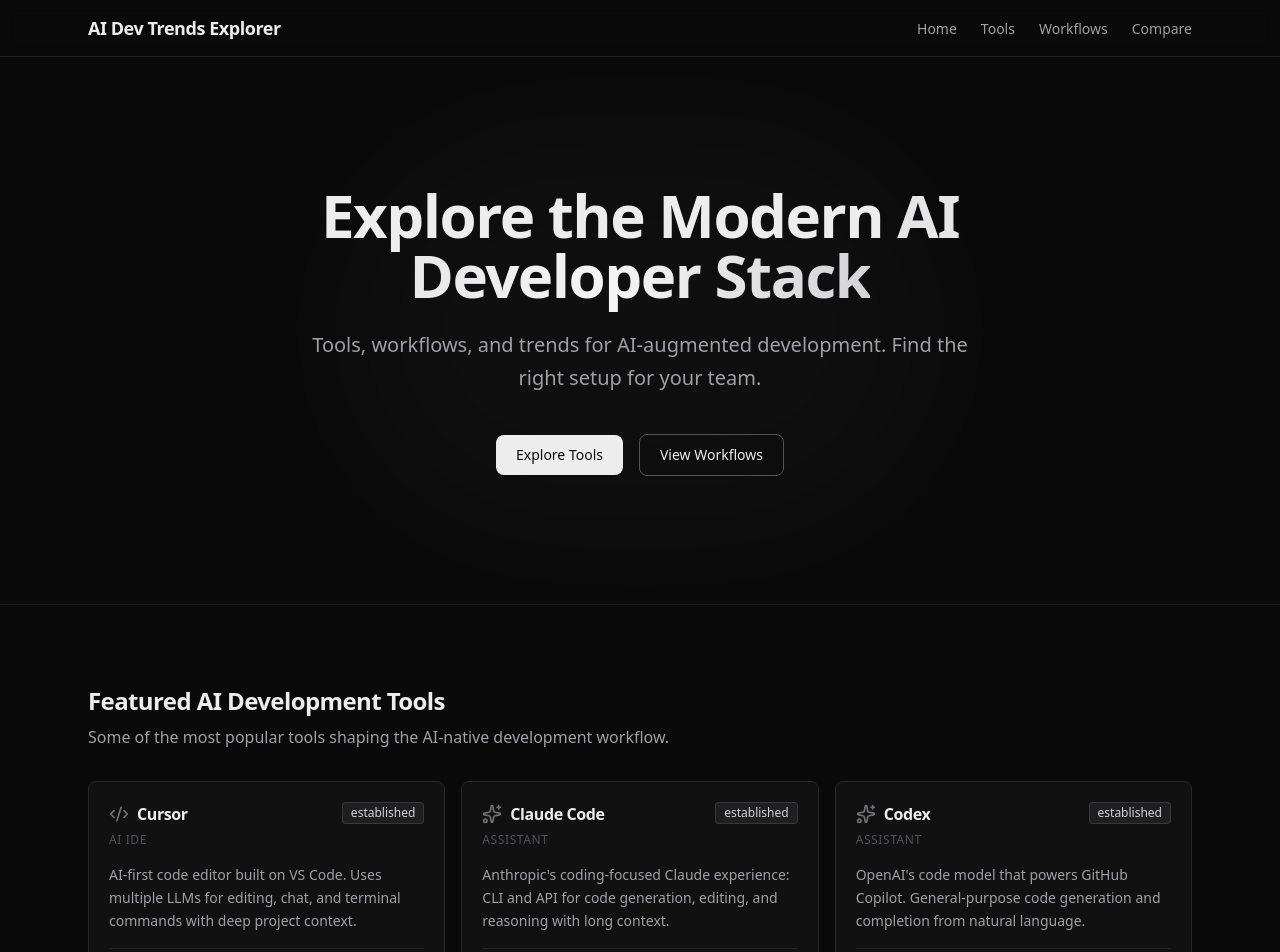
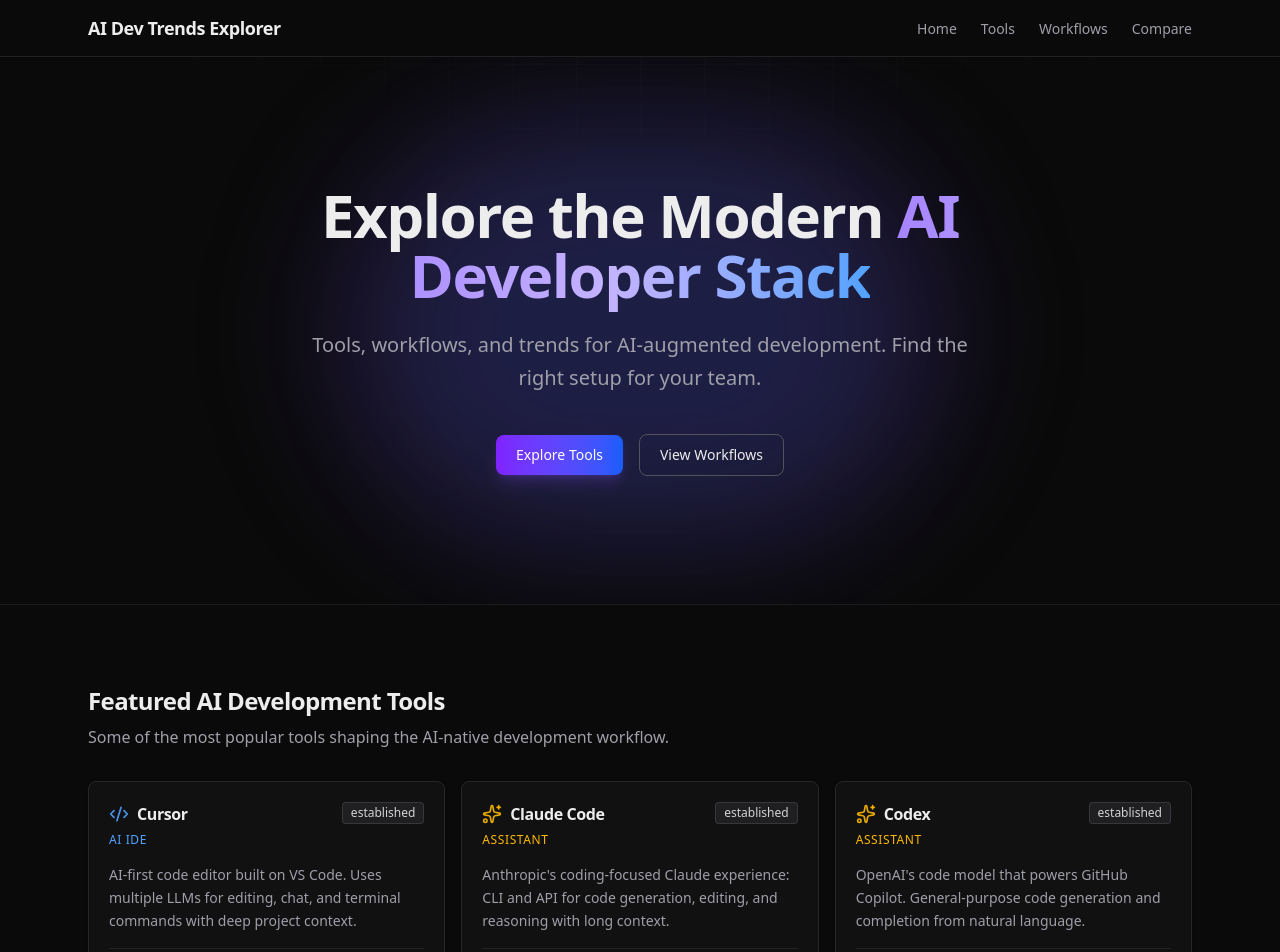
Before and after one commit to ian-schwartz/ai-dev-trends-explorer, a Next.js app: page / in a window 1280 px wide. Shown: the top 952 px of the page. Built offline with nearby package versions, Linux system fonts and the light colour scheme.

Commit message:
style: introduce accent color system and background grid

```diff
--- a/src/app/globals.css
+++ b/src/app/globals.css
@@ -5,6 +5,15 @@
   --foreground: #ededed;
   --muted: #27272a;
   --border: #3f3f46;
+  /* Primary accent: violet → blue */
+  --accent-from: #8b5cf6;
+  --accent-to: #3b82f6;
+  /* Category accents (subtle use) */
+  --category-ai-ide: #3b82f6;
+  --category-coding-agent: #8b5cf6;
+  --category-ui-generator: #10b981;
+  --category-assistant: #f59e0b;
+  --category-terminal-tool: #06b6d4;
 }
 
 @theme inline {
@@ -20,4 +29,28 @@
   background: var(--background);
   color: var(--foreground);
   font-family: var(--font-sans), system-ui, sans-serif;
+  position: relative;
 }
+
+/* Subtle background depth: faint grid + soft radial */
+body::before {
+  content: "";
+  position: fixed;
+  inset: 0;
+  pointer-events: none;
+  z-index: 0;
+  background-image:
+    linear-gradient(rgba(255, 255, 255, 0.02) 1px, transparent 1px),
+    linear-gradient(90deg, rgba(255, 255, 255, 0.02) 1px, transparent 1px);
+  background-size: 64px 64px;
+  mask-image: radial-gradient(
+    ellipse 80% 50% at 50% 0%,
+    black 0%,
+    transparent 70%
+  );
+  -webkit-mask-image: radial-gradient(
+    ellipse 80% 50% at 50% 0%,
+    black 0%,
+    transparent 70%
+  );
+}
--- a/src/app/layout.tsx
+++ b/src/app/layout.tsx
@@ -28,8 +28,10 @@
       <body
         className={`${geistSans.variable} ${geistMono.variable} antialiased min-h-screen bg-background text-foreground`}
       >
-        <Nav />
-        {children}
+        <div className="relative z-10">
+          <Nav />
+          {children}
+        </div>
       </body>
     </html>
   );
--- a/src/components/compare/CompareSelector.tsx
+++ b/src/components/compare/CompareSelector.tsx
@@ -51,7 +51,7 @@
               const tool = slug ? tools.find((t) => t.slug === slug) ?? null : null;
               onSelectionChange(index, tool);
             }}
-            className="w-full rounded-lg border border-zinc-800 bg-zinc-900/80 px-3 py-2 text-sm text-foreground focus:border-zinc-600 focus:outline-none focus:ring-1 focus:ring-zinc-600"
+            className="w-full rounded-lg border border-zinc-800 bg-zinc-900/80 px-3 py-2 text-sm text-foreground focus:border-violet-500/50 focus:outline-none focus:ring-1 focus:ring-violet-500/30"
           >
             <option value="">Select a tool...</option>
             {getOptionsForSlot(index).map((tool) => (
--- a/src/components/compare/CompareTable.tsx
+++ b/src/components/compare/CompareTable.tsx
@@ -6,6 +6,14 @@
   "ui-generator": "UI generator",
   "assistant": "Assistant",
   "terminal-tool": "Terminal tool",
+};
+
+const categoryColors: Record<ToolItem["category"], string> = {
+  "ai-ide": "text-blue-400",
+  "coding-agent": "text-violet-400",
+  "ui-generator": "text-emerald-400",
+  "assistant": "text-amber-400",
+  "terminal-tool": "text-cyan-400",
 };
 
 interface CompareTableProps {
@@ -40,7 +48,14 @@
   }
 
   const rows: { label: string; render: (t: ToolItem) => React.ReactNode }[] = [
-    { label: "Category", render: (t) => categoryLabels[t.category] },
+    {
+      label: "Category",
+      render: (t) => (
+        <span className={categoryColors[t.category]}>
+          {categoryLabels[t.category]}
+        </span>
+      ),
+    },
     { label: "Trend", render: (t) => t.trend },
     {
       label: "Best use cases",
@@ -73,7 +88,7 @@
   ];
 
   return (
-    <div className="overflow-x-auto rounded-lg border border-zinc-800">
+    <div className="overflow-x-auto rounded-lg border border-zinc-800 shadow-sm">
       <table className="w-full min-w-[32rem] border-collapse text-left">
         <thead>
           <tr className="border-b border-zinc-800">
@@ -83,7 +98,7 @@
             {tools.map((tool) => (
               <th
                 key={tool.slug}
-                className="bg-zinc-900/80 px-4 py-3 text-sm font-semibold text-foreground"
+                className="border-l border-zinc-800/80 bg-zinc-900/80 px-4 py-3 text-sm font-semibold text-foreground"
               >
                 {tool.name}
               </th>
--- a/src/components/home/FeaturedToolsSection.tsx
+++ b/src/components/home/FeaturedToolsSection.tsx
@@ -31,7 +31,7 @@
         <div className="mt-8 flex justify-center">
           <Link
             href="/tools"
-            className="inline-flex items-center justify-center rounded-lg border border-zinc-600 bg-transparent px-5 py-2.5 text-sm font-medium text-foreground transition-colors hover:border-zinc-500 hover:bg-zinc-800/50"
+            className="inline-flex items-center justify-center rounded-lg border border-zinc-600 bg-transparent px-5 py-2.5 text-sm font-medium text-foreground transition-colors hover:border-violet-500/50 hover:bg-violet-500/5"
           >
             View All Tools
           </Link>
--- a/src/components/home/HeroSection.tsx
+++ b/src/components/home/HeroSection.tsx
@@ -6,12 +6,13 @@
 export function HeroSection() {
   return (
     <section className="relative overflow-hidden border-b border-zinc-800/60 py-24 sm:py-32">
-      {/* Subtle gradient glow */}
+      {/* Stronger radial gradient glow (violet/blue accent) */}
       <div
-        className="pointer-events-none absolute inset-0 opacity-40"
+        className="pointer-events-none absolute inset-0"
         aria-hidden
       >
-        <div className="absolute left-1/2 top-1/2 h-[24rem] w-[36rem] -translate-x-1/2 -translate-y-1/2 rounded-full bg-zinc-600/20 blur-3xl" />
+        <div className="absolute left-1/2 top-1/2 h-[28rem] w-[40rem] -translate-x-1/2 -translate-y-1/2 rounded-full bg-violet-500/15 blur-3xl" />
+        <div className="absolute left-1/2 top-1/2 h-[24rem] w-[32rem] -translate-x-1/2 -translate-y-1/2 rounded-full bg-blue-500/10 blur-3xl" />
       </div>
 
       <motion.div
@@ -22,7 +23,7 @@
       >
         <h1 className="text-4xl font-bold tracking-tight text-foreground sm:text-5xl lg:text-6xl">
           Explore the Modern{" "}
-          <span className="bg-gradient-to-r from-zinc-200 via-zinc-100 to-zinc-300 bg-clip-text text-transparent">
+          <span className="bg-gradient-to-r from-violet-400 via-violet-300 to-blue-400 bg-clip-text text-transparent">
             AI Developer Stack
           </span>
         </h1>
@@ -33,13 +34,13 @@
         <div className="mt-10 flex flex-col items-center justify-center gap-3 sm:flex-row sm:gap-4">
           <Link
             href="/tools"
-            className="inline-flex w-full items-center justify-center rounded-lg bg-foreground px-5 py-2.5 text-sm font-medium text-background transition-colors hover:bg-zinc-200 sm:w-auto"
+            className="inline-flex w-full items-center justify-center rounded-lg bg-gradient-to-r from-violet-600 to-blue-600 px-5 py-2.5 text-sm font-medium text-white shadow-lg shadow-violet-500/20 transition-all duration-200 hover:from-violet-500 hover:to-blue-500 hover:shadow-violet-500/25 sm:w-auto"
           >
             Explore Tools
           </Link>
           <Link
             href="/workflows"
-            className="inline-flex w-full items-center justify-center rounded-lg border border-zinc-600 bg-transparent px-5 py-2.5 text-sm font-medium text-foreground transition-colors hover:border-zinc-500 hover:bg-zinc-800/50 sm:w-auto"
+            className="inline-flex w-full items-center justify-center rounded-lg border border-zinc-600 bg-transparent px-5 py-2.5 text-sm font-medium text-foreground transition-colors hover:border-violet-500/50 hover:bg-violet-500/5 sm:w-auto"
           >
             View Workflows
           </Link>
--- a/src/components/home/WorkflowPreviewSection.tsx
+++ b/src/components/home/WorkflowPreviewSection.tsx
@@ -50,7 +50,7 @@
         <div className="mt-10 flex justify-center">
           <Link
             href="/workflows"
-            className="inline-flex items-center justify-center rounded-lg border border-zinc-600 bg-transparent px-5 py-2.5 text-sm font-medium text-foreground transition-colors hover:border-zinc-500 hover:bg-zinc-800/50"
+            className="inline-flex items-center justify-center rounded-lg border border-zinc-600 bg-transparent px-5 py-2.5 text-sm font-medium text-foreground transition-colors hover:border-violet-500/50 hover:bg-violet-500/5"
           >
             View All Workflows
           </Link>
--- a/src/components/layout/Nav.tsx
+++ b/src/components/layout/Nav.tsx
@@ -13,7 +13,7 @@
       <nav className="mx-auto flex h-14 max-w-6xl items-center justify-between px-4 sm:px-6">
         <Link
           href="/"
-          className="text-lg font-semibold tracking-tight text-foreground hover:text-zinc-300 transition-colors"
+          className="text-lg font-semibold tracking-tight text-foreground transition-colors hover:text-violet-300"
         >
           AI Dev Trends Explorer
         </Link>
@@ -22,7 +22,7 @@
             <li key={href}>
               <Link
                 href={href}
-                className="text-sm font-medium text-zinc-400 hover:text-foreground transition-colors"
+                className="text-sm font-medium text-zinc-400 transition-colors hover:text-violet-300"
               >
                 {label}
               </Link>
--- a/src/components/tools/ToolCard.tsx
+++ b/src/components/tools/ToolCard.tsx
@@ -24,6 +24,14 @@
   "terminal-tool": Terminal,
 };
 
+const categoryColors: Record<ToolCategory, { label: string; icon: string; tag: string }> = {
+  "ai-ide": { label: "text-blue-400", icon: "text-blue-400/90", tag: "bg-blue-500/10 text-blue-300" },
+  "coding-agent": { label: "text-violet-400", icon: "text-violet-400/90", tag: "bg-violet-500/10 text-violet-300" },
+  "ui-generator": { label: "text-emerald-400", icon: "text-emerald-400/90", tag: "bg-emerald-500/10 text-emerald-300" },
+  "assistant": { label: "text-amber-400", icon: "text-amber-400/90", tag: "bg-amber-500/10 text-amber-300" },
+  "terminal-tool": { label: "text-cyan-400", icon: "text-cyan-400/90", tag: "bg-cyan-500/10 text-cyan-300" },
+};
+
 const trendStyles: Record<TrendLevel, string> = {
   rising: "bg-emerald-500/15 text-emerald-400 border-emerald-500/30",
   established: "bg-zinc-500/15 text-zinc-300 border-zinc-500/30",
@@ -37,6 +45,7 @@
 
 export function ToolCard({ tool }: ToolCardProps) {
   const Icon = categoryIcons[tool.category];
+  const colors = categoryColors[tool.category];
   const href = tool.website;
   const isClickable = Boolean(href);
 
@@ -46,14 +55,14 @@
         <div className="min-w-0 flex-1">
           <div className="flex items-center gap-2">
             <Icon
-              className="h-5 w-5 shrink-0 text-zinc-500"
+              className={`h-5 w-5 shrink-0 ${colors.icon}`}
               aria-hidden
             />
             <h3 className="font-semibold tracking-tight text-foreground">
               {tool.name}
             </h3>
           </div>
-          <p className="mt-1.5 text-xs font-medium uppercase tracking-wider text-zinc-600">
+          <p className={`mt-1.5 text-xs font-medium uppercase tracking-wider ${colors.label}`}>
             {categoryLabels[tool.category]}
           </p>
         </div>
@@ -72,7 +81,7 @@
         {tool.tags.slice(0, 5).map((tag) => (
           <span
             key={tag}
-            className="rounded-md bg-zinc-800/80 px-2 py-0.5 text-xs text-zinc-400"
+            className={`rounded-md px-2 py-0.5 text-xs ${colors.tag}`}
           >
             {tag}
           </span>
@@ -88,8 +97,8 @@
   );
 
   const interactiveHover =
-    "hover:border-zinc-600 hover:bg-zinc-900/80 hover:shadow-[0_0_0_1px_rgba(255,255,255,0.04)] hover:-translate-y-0.5 cursor-pointer";
-  const baseClasses = `group block rounded-lg border border-zinc-800 bg-zinc-900/50 p-5 text-left transition-all duration-200 ${isClickable ? interactiveHover : "hover:border-zinc-700"}`;
+    "hover:border-violet-500/30 hover:shadow-md hover:shadow-violet-500/5 hover:-translate-y-0.5 cursor-pointer";
+  const baseClasses = `group block rounded-lg border border-zinc-800 bg-zinc-900/50 p-5 text-left shadow-sm transition-all duration-200 ${isClickable ? interactiveHover : "hover:border-zinc-700"}`;
 
   if (isClickable && href) {
     return (
--- a/src/components/tools/ToolFilters.tsx
+++ b/src/components/tools/ToolFilters.tsx
@@ -34,7 +34,7 @@
           placeholder="Search by name..."
           value={filters.search}
           onChange={(e) => update({ search: e.target.value.trimStart() })}
-          className="w-full rounded-lg border border-zinc-800 bg-zinc-900/80 px-3 py-2 text-sm text-foreground placeholder-zinc-500 focus:border-zinc-600 focus:outline-none focus:ring-1 focus:ring-zinc-600 sm:max-w-xs"
+          className="w-full rounded-lg border border-zinc-800 bg-zinc-900/80 px-3 py-2 text-sm text-foreground placeholder-zinc-500 focus:border-violet-500/50 focus:outline-none focus:ring-1 focus:ring-violet-500/30 sm:max-w-xs"
           aria-label="Search tools by name"
         />
         <div className="flex flex-wrap items-center gap-3">
@@ -66,7 +66,7 @@
             onClick={() => update({ category: value })}
             className={`rounded-lg border px-3 py-1.5 text-sm font-medium transition-colors ${
               filters.category === value
-                ? "border-zinc-600 bg-zinc-700 text-foreground"
+                ? "border-violet-500/40 bg-violet-500/10 text-violet-200"
                 : "border-zinc-800 bg-zinc-900/80 text-zinc-400 hover:border-zinc-700 hover:text-zinc-300"
             }`}
           >
--- a/src/components/workflows/MiniWorkflow.tsx
+++ b/src/components/workflows/MiniWorkflow.tsx
@@ -8,7 +8,7 @@
 
 export function MiniWorkflow({ name, description, steps }: MiniWorkflowProps) {
   return (
-    <div className="flex flex-col rounded-xl border border-zinc-800 bg-zinc-900/50 p-5 transition-colors hover:border-zinc-700 hover:bg-zinc-900/70">
+    <div className="flex flex-col rounded-xl border border-zinc-800 bg-zinc-900/50 p-5 shadow-sm transition-all duration-200 hover:border-violet-500/20 hover:bg-zinc-900/70 hover:shadow-md hover:shadow-violet-500/5">
       <h3 className="text-base font-semibold tracking-tight text-foreground">
         {name}
       </h3>
--- a/src/components/workflows/WorkflowCard.tsx
+++ b/src/components/workflows/WorkflowCard.tsx
@@ -50,7 +50,7 @@
 export function WorkflowCard({ workflow }: WorkflowCardProps) {
   return (
     <motion.article
-      className="rounded-lg border border-zinc-800 bg-zinc-900/50 p-5 transition-colors hover:border-zinc-700"
+      className="rounded-lg border border-zinc-800 bg-zinc-900/50 p-5 shadow-sm transition-all duration-200 hover:border-violet-500/20 hover:shadow-md hover:shadow-violet-500/5"
       data-workflow-slug={workflow.slug}
       initial={{ opacity: 0, y: 8 }}
       animate={{ opacity: 1, y: 0 }}
```
